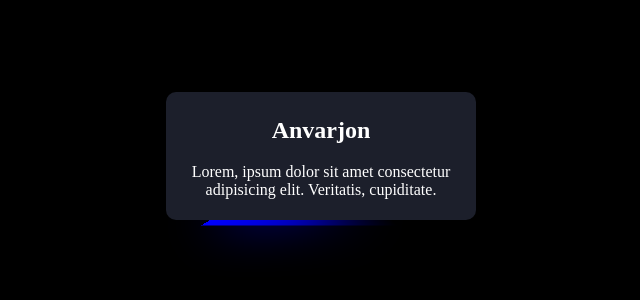
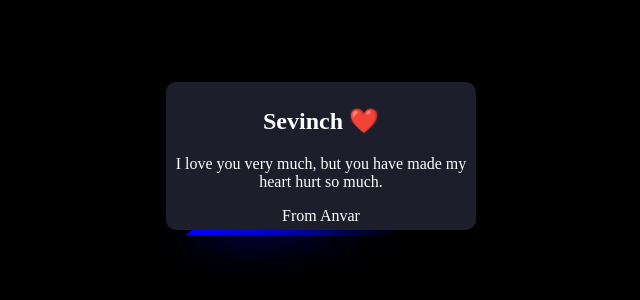
Before and after one commit to programmer-anvar/animation-border, a plain HTML site: page index.html in a window 1280 px wide. Shown: the part 252-552 px from the top of the page, without its empty margins (327-967 px from the left). Drawn offline with Linux system fonts and the light colour scheme.

Commit message:
change name

```diff
--- a/index.html
+++ b/index.html
@@ -8,10 +8,11 @@
 </head>
 <body>
     <div class="card">
-        <h2>Anvarjon</h2>
+        <h2>Sevinch ❤️</h2>
         <p>
-            Lorem, ipsum dolor sit amet consectetur adipisicing elit. Veritatis, cupiditate.
+            I love you very much, but you have made my heart hurt so much.
         </p>
+        <span>From Anvar</span>
     </div>
 </body>
 </html>
```
